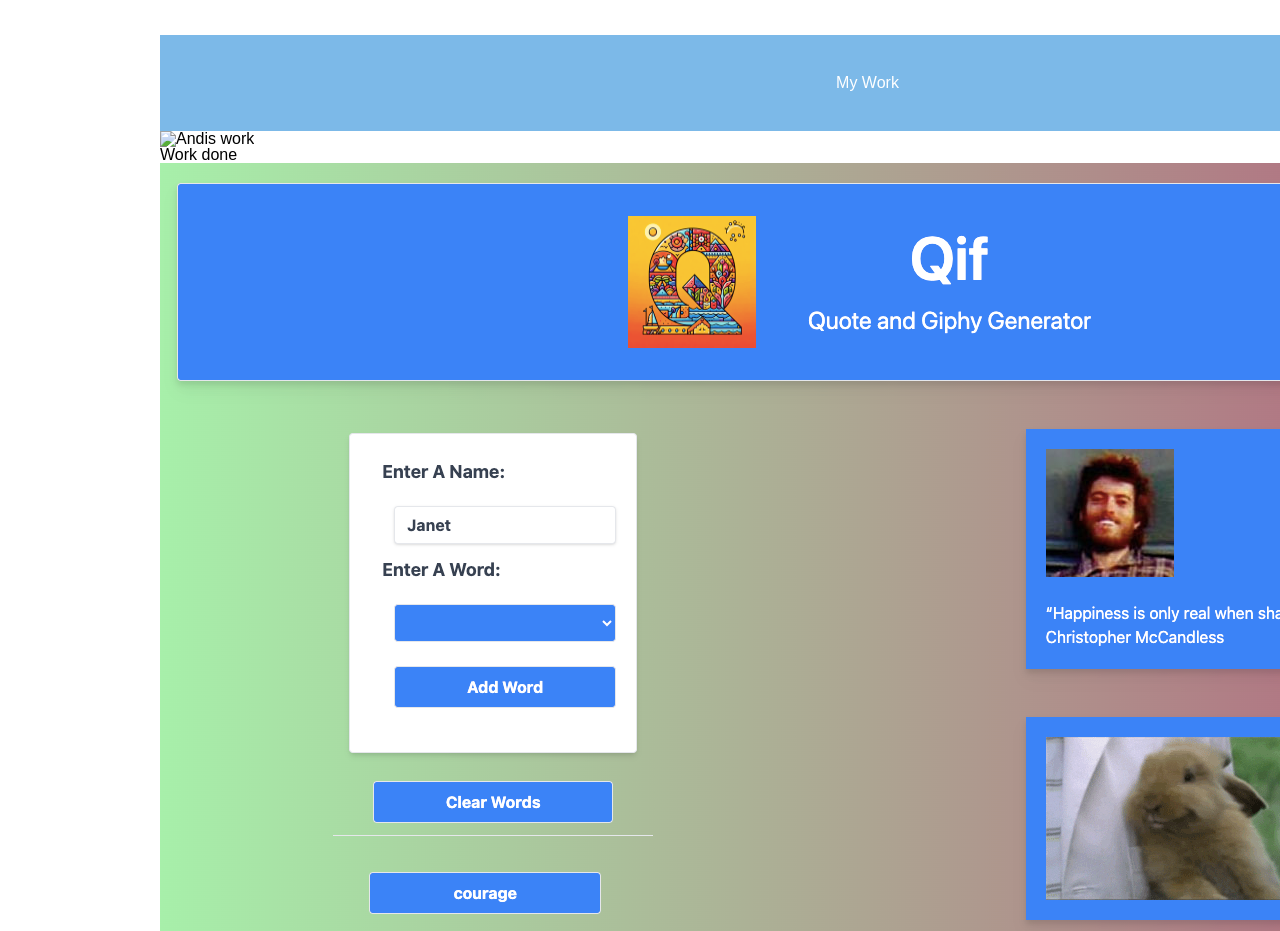
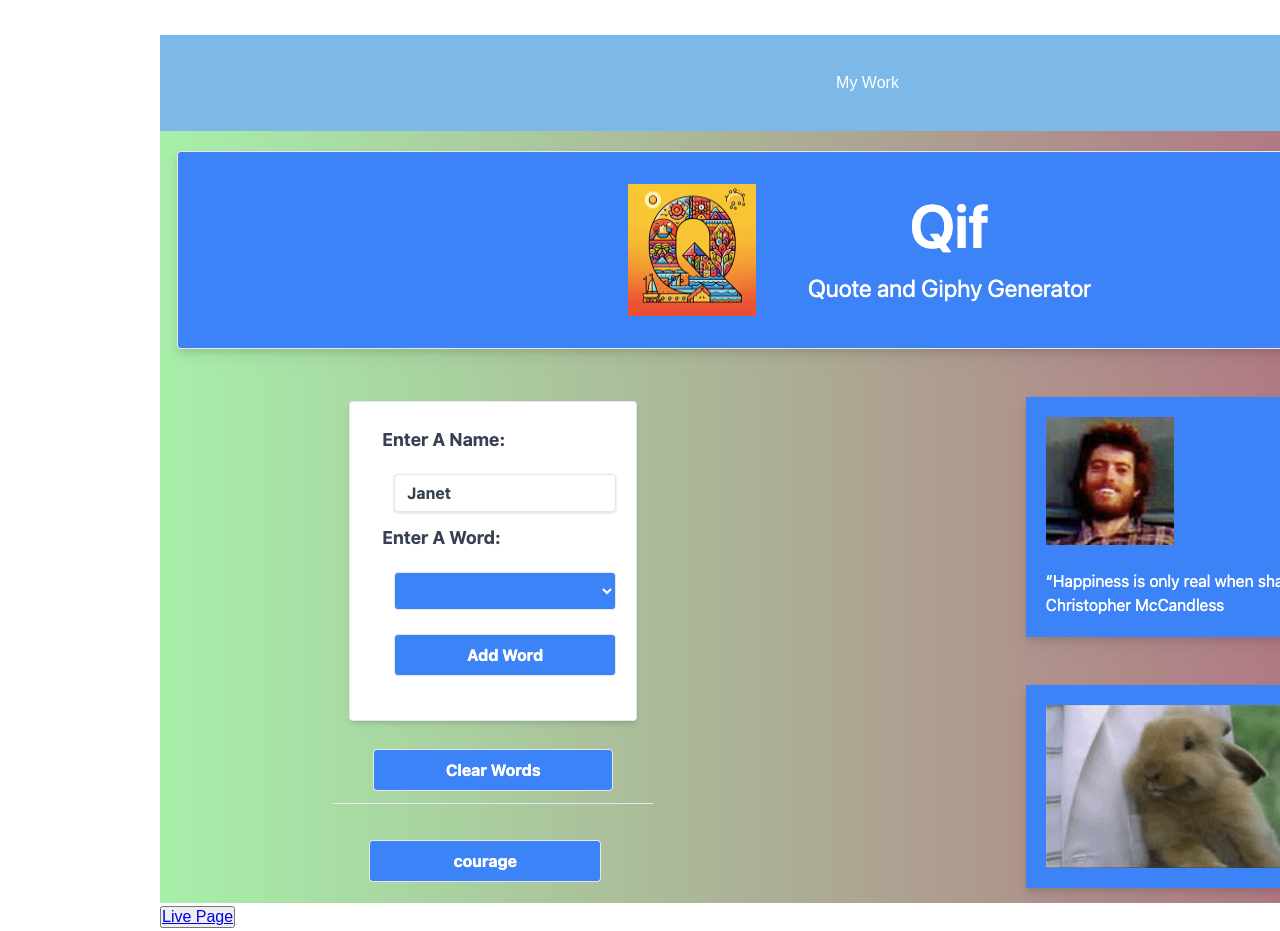
Before and after one commit to Antedbell20/portfolio, a plain HTML site: page index.html in a window 1280 px wide. Shown: the part 2300-3231 px from the top of the page. Drawn offline with Linux system fonts and the light colour scheme.

Commit message:
fixed pics2

```diff
--- a/index.html
+++ b/index.html
@@ -33,9 +33,8 @@
       </section>
       <section class="section">
         <header>My Work</header>
-        <img src="./assets/images/toilet-paper.jpg" alt="Andis work" />
-        <p>Work done</p>
-        <img src="./assets/images/projectimage.png" />
+        <img src="./assets/images/projectimage.png" alt="Andis work" />
+
         <button>
             <a href="https://apixa25.github.io/Qif-Generator/">Live Page</a>
         </button>
```
